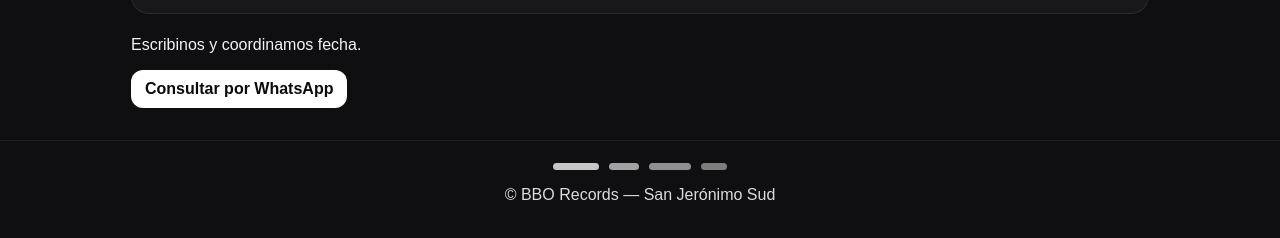
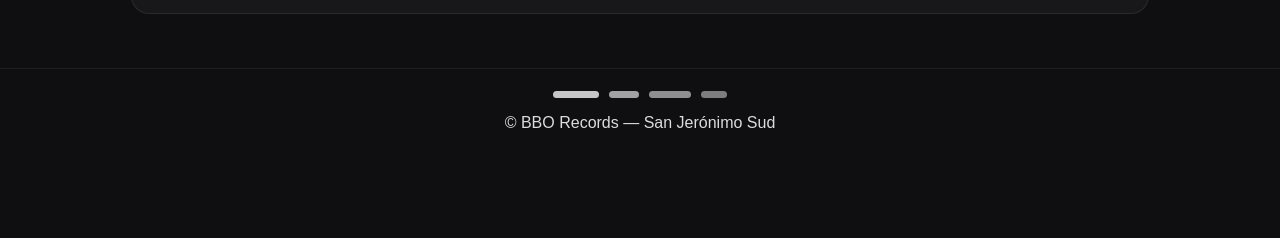
Before and after one commit to EchuMarun/BBORecords, a plain HTML site: page bateria.html in a window 1280 px wide. Shown: the part 866-1104 px from the top of the page. After the commit the page ends 1040 px from the top, so only its background shows below. Drawn offline with Linux system fonts and the light colour scheme.

Commit message:
actualizo bateria

```diff
--- a/bateria.html
+++ b/bateria.html
@@ -90,15 +90,6 @@
                     </div>
                 </article>
             </div>
-        </section>
-                <div class="contact-box">
-                    <p>Escribinos y coordinamos fecha.</p>
-                    <a class="btn" href="https://wa.me/543415766772" target="_blank" rel="noopener">
-                        Consultar por WhatsApp
-                    </a>
-                </div>
-            </div>
-        </section>
     </main>
 
     <footer class="footer">
```
